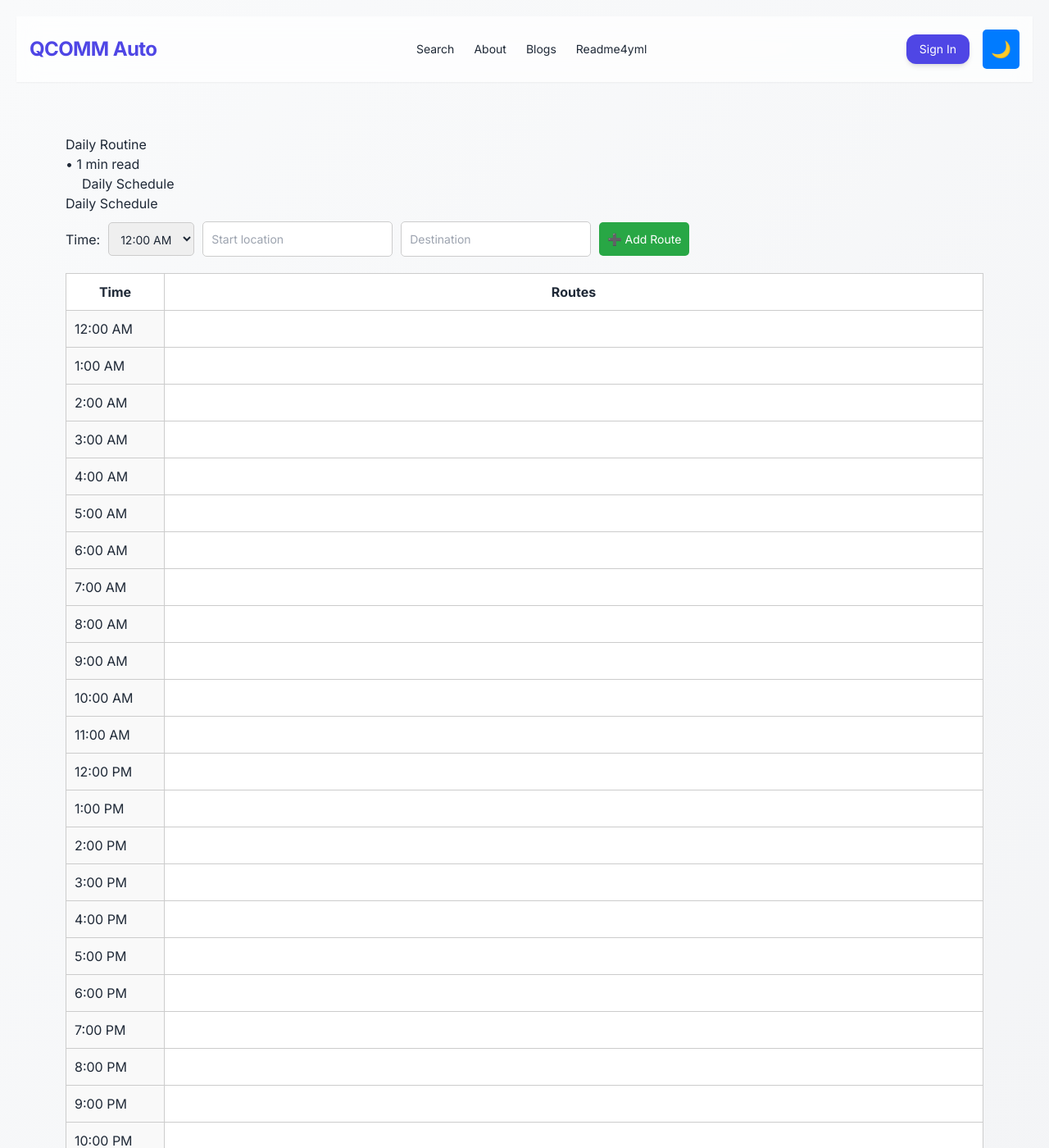
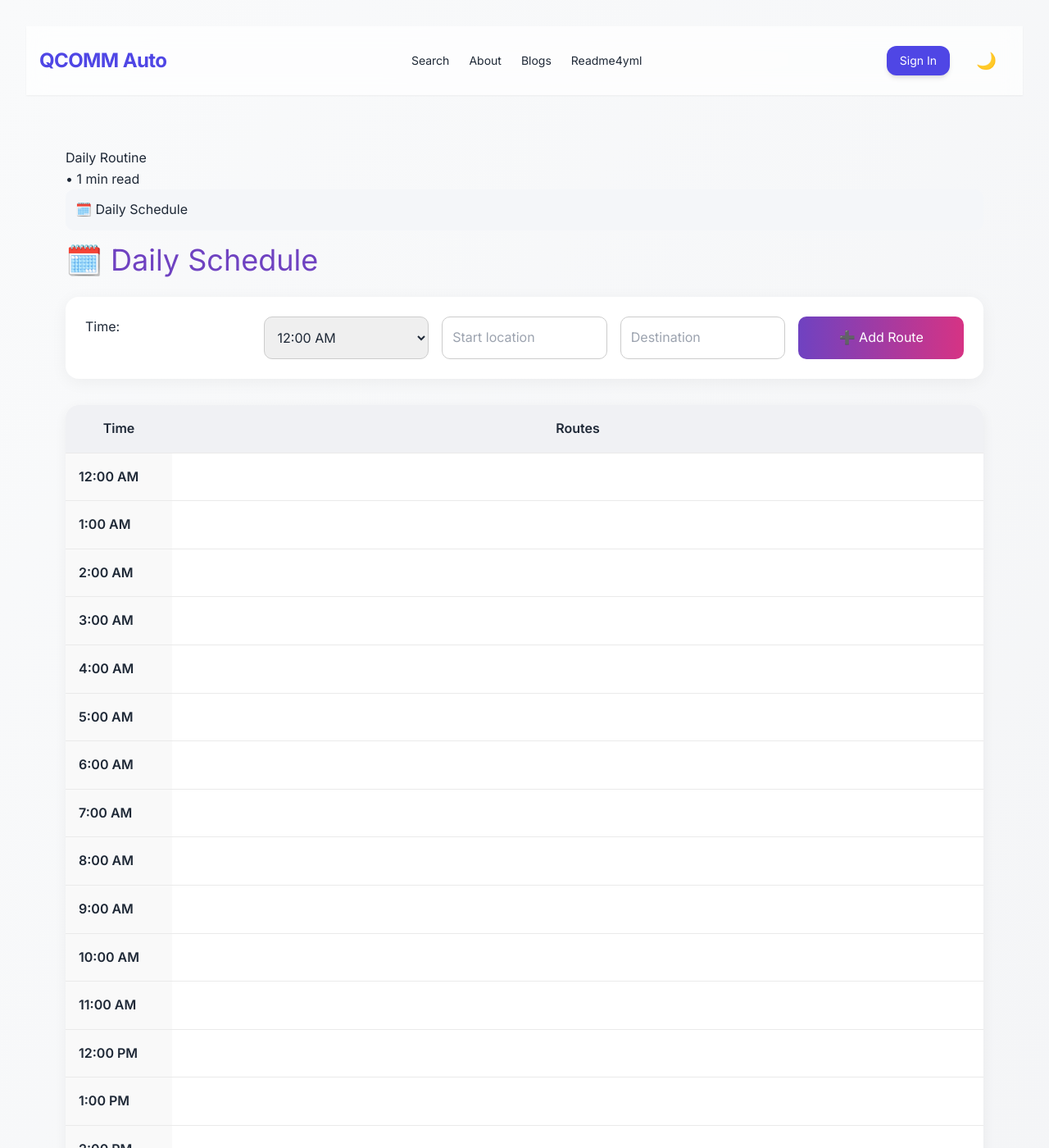
Before and after one commit to Ahaanv19/Poway_Auto_Frontend, a Jekyll site: the page built from navigation/dailyroutine.html, in a window 1280 px wide and 1400 px high. Shown: the whole window at 82% size. Built offline with Jekyll 4.4.1, drawn with Linux system fonts in a browser that asks for light colours; nearby versions of some CDN libraries.

Commit message:
styled daily routine

```diff
--- a/navigation/dailyroutine.html
+++ b/navigation/dailyroutine.html
@@ -6,108 +6,175 @@
 nav: true
 ---
 
-<!DOCTYPE html>
 <html lang="en">
 <head>
   <meta charset="UTF-8" />
   <meta name="viewport" content="width=device-width, initial-scale=1.0"/>
   <title>Persistent Full-Day Schedule</title>
   <style>
+    :root {
+  --primary: #6f42c1;
+  --primary-dark: #59359b;
+  --accent: #d63384;
+  --success: #198754;
+  --info: #0dcaf0;
+  --warning: #ffc107;
+  --danger: #dc3545;
+  --muted: #6c757d;
+  --light-bg: #f9fafc;
+  --dark-text: #212529;
+}
+
 body {
-      font-family: Arial, sans-serif;
-      padding: 20px;
-      background-color: #f0f2f5;
+  font-family: 'Segoe UI', 'Helvetica Neue', sans-serif;
+  background-color: var(--light-bg);
+  color: var(--dark-text);
+  padding: 2rem;
+  line-height: 1.6;
 }
+
 h2 {
-      margin-bottom: 10px;
+  font-size: 2.25rem;
+  margin-bottom: 1rem;
+  color: var(--primary);
 }
+
 form {
-      margin-bottom: 20px;
-      display: flex;
-      gap: 10px;
-      flex-wrap: wrap;
-      align-items: center;
+  background: white;
+  padding: 1.5rem;
+  border-radius: 16px;
+  box-shadow: 0 4px 20px rgba(0,0,0,0.05);
+  display: grid;
+  grid-template-columns: repeat(auto-fit, minmax(180px, 1fr));
+  gap: 1rem;
+  margin-bottom: 2rem;
 }
-    input, select, button {
-      padding: 10px;
-      font-size: 14px;
+
+input, select {
+  padding: 0.75rem;
+  border-radius: 10px;
   border: 1px solid #ccc;
-      border-radius: 5px;
+  font-size: 1rem;
+  transition: 0.3s ease;
 }
+
+input:focus, select:focus {
+  outline: none;
+  border-color: var(--primary);
+  box-shadow: 0 0 5px rgba(111, 66, 193, 0.3);
+}
+
 button {
+  padding: 0.75rem 1rem;
+  border: none;
+  border-radius: 10px;
+  font-size: 1rem;
+  color: white;
   cursor: pointer;
-      background-color: #007bff;
-      color: white;
-      border: none;
-      transition: background-color 0.2s ease;
+  transition: 0.3s ease;
 }
-    button:hover {
-      background-color: #0056b3;
+
+.add-button {
+  background: linear-gradient(to right, var(--primary), var(--accent));
 }
-    .add-button {
-      background-color: #28a745;
+
+.add-button:hover {
+  background: linear-gradient(to right, var(--primary-dark), #b42c6f);
+  transform: scale(1.03);
 }
-    .add-button:hover {
-      background-color: #218838;
-    }
+
 .route-actions {
   display: inline-flex;
-      gap: 5px;
+  gap: 6px;
   margin-left: 10px;
 }
+
 .route-actions button {
-      background-color: #6c757d;
-      font-size: 12px;
-      padding: 5px 8px;
+  font-size: 0.85rem;
+  padding: 6px 10px;
+  border-radius: 8px;
 }
-    .route-actions button:hover {
-      background-color: #5a6268;
+
+.map-btn {
+  background-color: var(--info);
 }
-    .route-actions .map-btn {
-      background-color: #17a2b8;
+
+.map-btn:hover {
+  background-color: #0aa2c0;
 }
-    .route-actions .map-btn:hover {
-      background-color: #117a8b;
-    }
-    .route-actions .edit-btn {
-      background-color: #ffc107;
+
+.edit-btn {
+  background-color: var(--warning);
   color: black;
 }
-    .route-actions .edit-btn:hover {
+
+.edit-btn:hover {
   background-color: #e0a800;
 }
-    .route-actions .delete-btn {
-      background-color: #dc3545;
+
+.delete-btn {
+  background-color: var(--danger);
 }
-    .route-actions .delete-btn:hover {
-      background-color: #c82333;
+
+.delete-btn:hover {
+  background-color: #b02a37;
 }
+
 table {
   width: 100%;
   border-collapse: collapse;
-      background-color: #fff;
+  background: white;
+  border-radius: 16px;
+  overflow: hidden;
+  box-shadow: 0 4px 15px rgba(0,0,0,0.05);
 }
+
 th, td {
-      border: 1px solid #ccc;
-      padding: 10px;
-      vertical-align: top;
+  padding: 1rem;
+  border-bottom: 1px solid #eaeaea;
 }
+
+th {
+  background-color: #f0f1f4;
+  font-weight: 600;
+  font-size: 1rem;
+}
+
 ul {
   margin: 0;
-      padding-left: 20px;
+  padding-left: 0;
+  list-style-type: none;
 }
-    .slot {
-      min-height: 40px;
+
+li {
+  background: #f4f6f9;
+  margin-bottom: 0.5rem;
+  padding: 0.75rem;
+  border-radius: 10px;
+  transition: background 0.3s ease;
 }
+
+li:hover {
+  background: #e2e6ea;
+}
+
 .time-cell {
-      width: 120px;
+  font-weight: 600;
   background-color: #f9f9f9;
+  width: 130px;
+}
+
+@media (max-width: 600px) {
+  .route-actions {
+    flex-direction: column;
+    gap: 4px;
+  }
 }
   </style>
 </head>
 <body>
 
-  <h2>Daily Schedule</h2>
+  <h2>🗓️ Daily Schedule</h2>
 
   <form id="addItemForm">
     <label for="timeSelect">Time:</label>
@@ -192,7 +259,6 @@
 
     function renderSchedule() {
       scheduleBody.innerHTML = '';
-
       for (let hour = 0; hour < 24; hour++) {
         const row = document.createElement('tr');
         const timeCell = document.createElement('td');
```
Lines whose indentation alone changed are shown as unchanged.
